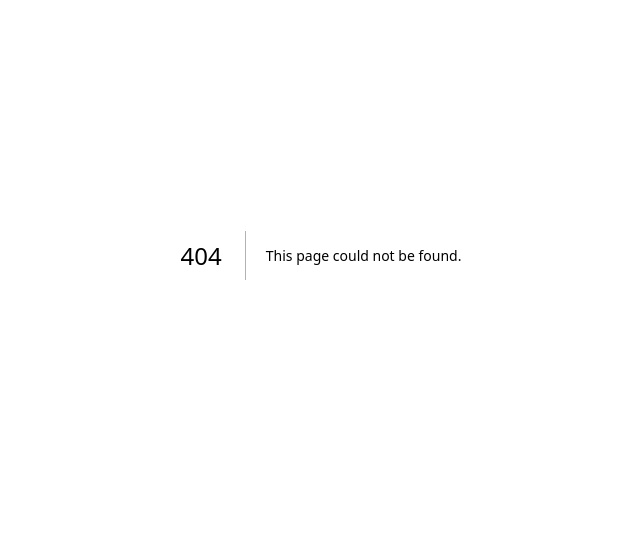
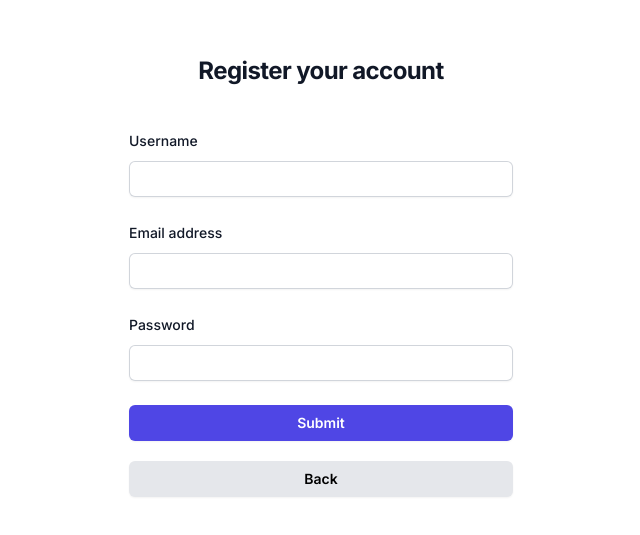
Before and after one commit to kostiantynnahula/question-list-client, a Next.js app: page /registration in a window 1280 px wide. Before the commit this address had no page. Shown: the part 145-680 px from the top of the page, without its empty margins (319-959 px from the left). Built offline with nearby package versions, Linux system fonts and the light colour scheme.

Commit message:
created base structure for login, registration and forgot pages

```diff
--- /dev/null
+++ b/src/app/forgot/page.tsx
@@ -0,0 +1,11 @@
+import { ForgotForm } from '@/components/ForgotForm/ForgotForm';
+
+const Forgot = () => {
+  return (
+    <>
+      <ForgotForm/>
+    </>
+  );
+}
+
+export default Forgot;
--- a/src/app/page.tsx
+++ b/src/app/page.tsx
@@ -1,8 +1,9 @@
+import { LoginForm } from '@/components/LoginForm/LoginForm';
 
 export default function Home() {
   return (
-    <main className="flex min-h-screen flex-col items-center justify-between p-24">
-      Home page
-    </main>
+    <>
+      <LoginForm/>
+    </>
   )
 }
--- /dev/null
+++ b/src/app/registration/page.tsx
@@ -0,0 +1,11 @@
+import { RegistrationForm } from '@/components/RegistrationForm/RegistrationForm';
+
+const Registration = () => {
+  return (
+    <div>
+      <RegistrationForm/>
+    </div>
+  );
+}
+
+export default Registration;
--- /dev/null
+++ b/src/components/ForgotForm/ForgotForm.tsx
@@ -0,0 +1,44 @@
+export const ForgotForm = () => {
+  return (
+    <>
+      <div className="flex min-h-full flex-1 flex-col justify-center px-6 py-12 lg:px-8 h-screen">
+        <div className="sm:mx-auto sm:w-full sm:max-w-sm">
+          <h2 className="mt-10 text-center text-2xl font-bold leading-9 tracking-tight text-gray-900">
+            Forgot password
+          </h2>
+        </div>
+
+        <div className="mt-10 sm:mx-auto sm:w-full sm:max-w-sm">
+          <form className="space-y-6" action="#" method="POST">
+            <div>
+              <label htmlFor="email" className="block text-sm font-medium leading-6 text-gray-900">
+                Email
+              </label>
+              <div className="mt-2">
+                <input
+                  id="email"
+                  name="email"
+                  type="email"
+                  autoComplete="email"
+                  required
+                  className="block w-full rounded-md border-0 p-1.5 text-gray-900 shadow-sm ring-1 ring-inset ring-gray-300 placeholder:text-gray-400 focus:ring-2 focus:ring-inset focus:ring-indigo-600 sm:text-sm sm:leading-6"
+                />
+              </div>
+            </div>
+            <div>
+              <button
+                type="submit"
+                className="flex w-full justify-center rounded-md bg-indigo-600 px-3 py-1.5 text-sm font-semibold leading-6 text-white shadow-sm hover:bg-indigo-500 focus-visible:outline focus-visible:outline-2 focus-visible:outline-offset-2 focus-visible:outline-indigo-600"
+              >
+                Submit
+              </button>
+              <button className="flex w-full justify-center rounded-md bg-gray-200 px-3 py-1.5 mt-5 text-sm font-semibold leading-6 shadow-sm hover:bg-gray-100 focus-visible:outline focus-visible:outline-2 focus-visible:outline-offset-2">
+                Back
+              </button>
+            </div>
+          </form>
+        </div>
+      </div>
+    </>
+  );
+}
--- /dev/null
+++ b/src/components/LoginForm/LoginForm.tsx
@@ -0,0 +1,65 @@
+export const LoginForm = () => {
+  return (
+    <>
+      <div className="flex min-h-full flex-1 flex-col justify-center px-6 py-12 lg:px-8 h-screen">
+        <div className="sm:mx-auto sm:w-full sm:max-w-sm">
+          <h2 className="mt-10 text-center text-2xl font-bold leading-9 tracking-tight text-gray-900">
+            Sign in
+          </h2>
+        </div>
+
+        <div className="mt-10 sm:mx-auto sm:w-full sm:max-w-sm">
+          <form className="space-y-6" action="#" method="POST">
+            <div>
+              <label htmlFor="email" className="block text-sm font-medium leading-6 text-gray-900">
+                Email
+              </label>
+              <div className="mt-2">
+                <input
+                  id="email"
+                  name="email"
+                  type="email"
+                  autoComplete="email"
+                  required
+                  className="block w-full rounded-md border-0 p-1.5 text-gray-900 shadow-sm ring-1 ring-inset ring-gray-300 placeholder:text-gray-400 focus:ring-2 focus:ring-inset focus:ring-indigo-600 sm:text-sm sm:leading-6"
+                />
+              </div>
+            </div>
+
+            <div>
+              <label htmlFor="email" className="block text-sm font-medium leading-6 text-gray-900">
+                Password
+              </label>
+              <div className="mt-2">
+                <input
+                  id="password"
+                  name="password"
+                  type="password"
+                  autoComplete="current-password"
+                  required
+                  className="block w-full rounded-md border-0 p-1.5 text-gray-900 shadow-sm ring-1 ring-inset ring-gray-300 placeholder:text-gray-400 focus:ring-2 focus:ring-inset focus:ring-indigo-600 sm:text-sm sm:leading-6"
+                />
+              </div>
+            </div>
+            <div className="text-sm">
+              <a href="/forgot" className="font-semibold text-indigo-600 hover:text-indigo-500">
+                Forgot password?
+              </a>
+            </div>
+
+            <div>
+              <button
+                type="submit"
+                className="flex w-full justify-center rounded-md bg-indigo-600 px-3 py-1.5 text-sm font-semibold leading-6 text-white shadow-sm hover:bg-indigo-500 focus-visible:outline focus-visible:outline-2 focus-visible:outline-offset-2 focus-visible:outline-indigo-600"
+              >
+                Sign in
+              </button>
+            </div>
+          </form>
+        </div>
+      </div>
+    </>
+  );
+}
+
+export default LoginForm;
--- /dev/null
+++ b/src/components/RegistrationForm/RegistrationForm.tsx
@@ -0,0 +1,77 @@
+export const RegistrationForm = () => {
+  return (
+    <>
+      <div className="flex min-h-full flex-1 flex-col justify-center px-6 py-12 lg:px-8 h-screen">
+        <div className="sm:mx-auto sm:w-full sm:max-w-sm">
+          <h2 className="mt-10 text-center text-2xl font-bold leading-9 tracking-tight text-gray-900">
+            Register your account
+          </h2>
+        </div>
+
+        <div className="mt-10 sm:mx-auto sm:w-full sm:max-w-sm">
+          <form className="space-y-6" action="#" method="POST">
+            <div>
+              <label htmlFor="username" className="block text-sm font-medium leading-6 text-gray-900">
+                Username
+              </label>
+              <div className="mt-2">
+                <input
+                  id="username"
+                  name="username"
+                  type="text"
+                  autoComplete="username"
+                  className="block w-full rounded-md border-0 p-1.5 text-gray-900 shadow-sm ring-1 ring-inset ring-gray-300 placeholder:text-gray-400 focus:ring-2 focus:ring-inset focus:ring-indigo-600 sm:text-sm sm:leading-6"
+                />
+              </div>
+            </div>
+            <div>
+              <label htmlFor="email" className="block text-sm font-medium leading-6 text-gray-900">
+                Email address
+              </label>
+              <div className="mt-2">
+                <input
+                  id="email"
+                  name="email"
+                  type="email"
+                  autoComplete="email"
+                  className="block w-full rounded-md border-0 p-1.5 text-gray-900 shadow-sm ring-1 ring-inset ring-gray-300 placeholder:text-gray-400 focus:ring-2 focus:ring-inset focus:ring-indigo-600 sm:text-sm sm:leading-6"
+                />
+              </div>
+            </div>
+
+            <div>
+              <div className="flex items-center justify-between">
+                <label htmlFor="password" className="block text-sm font-medium leading-6 text-gray-900">
+                  Password
+                </label>
+
+              </div>
+              <div className="mt-2">
+                <input
+                  id="password"
+                  name="password"
+                  type="password"
+                  autoComplete="current-password"
+                  required
+                  className="block w-full rounded-md border-0 p-1.5 text-gray-900 shadow-sm ring-1 ring-inset ring-gray-300 placeholder:text-gray-400 focus:ring-2 focus:ring-inset focus:ring-indigo-600 sm:text-sm sm:leading-6"
+                />
+              </div>
+            </div>
+
+            <div>
+              <button
+                type="submit"
+                className="flex w-full justify-center rounded-md bg-indigo-600 px-3 py-1.5 text-sm font-semibold leading-6 text-white shadow-sm hover:bg-indigo-500 focus-visible:outline focus-visible:outline-2 focus-visible:outline-offset-2 focus-visible:outline-indigo-600"
+              >
+                Submit
+              </button>
+              <button className="flex w-full justify-center rounded-md bg-gray-200 px-3 py-1.5 mt-5 text-sm font-semibold leading-6 shadow-sm hover:bg-gray-100 focus-visible:outline focus-visible:outline-2 focus-visible:outline-offset-2">
+                Back
+              </button>
+            </div>
+          </form>
+        </div>
+      </div>
+    </>
+  );
+}
```
